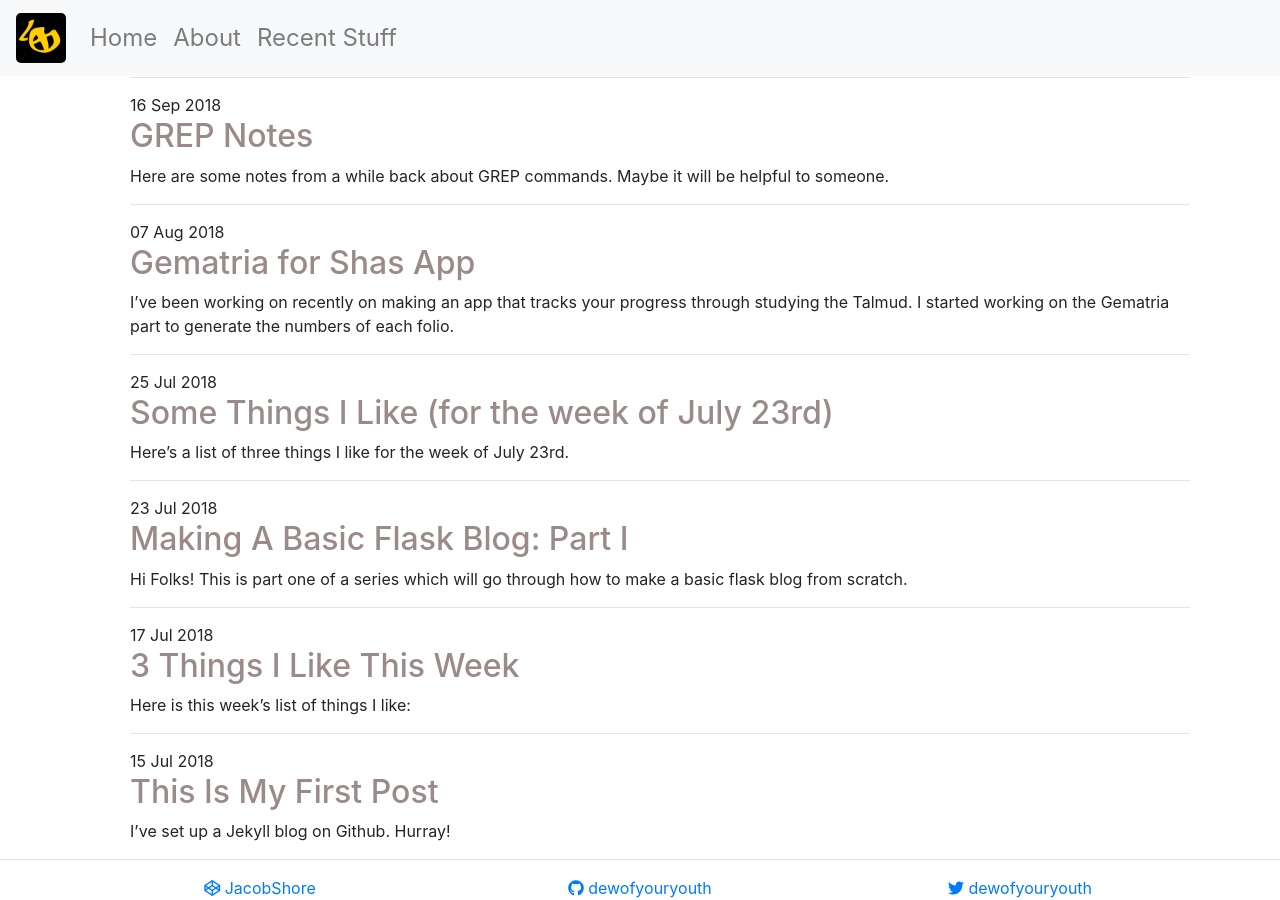
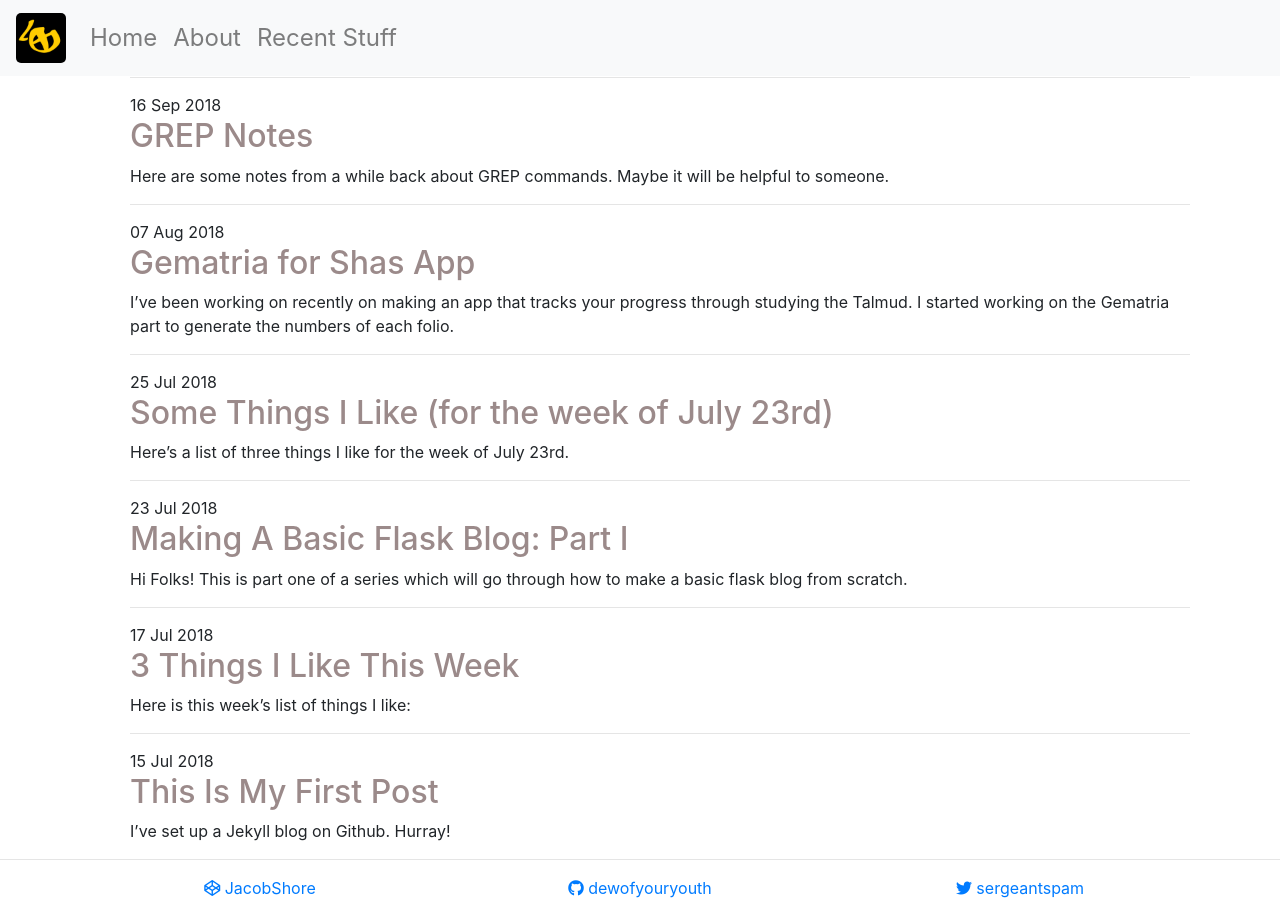
Before and after one commit to DewofyourYouth/DewofyourYouth.github.io, a Jekyll site: the page built from index.html, in a window 1280 px wide and 900 px high, scrolled down 1040 px. Built offline with Jekyll 4.4.1, drawn with Linux system fonts in a browser that asks for light colours; nearby versions of some CDN libraries.

Commit message:
sergeantspam

```diff
--- a/_layouts/default.html
+++ b/_layouts/default.html
@@ -87,8 +87,8 @@
             >
           </div>
           <div class="col-md-4">
-            <a href="https://twitter.com/dewofyouryouth"
-              ><i class="fab fa-twitter"></i> dewofyouryouth</a
+            <a href="https://twitter.com/sergeantspam"
+              ><i class="fab fa-twitter"></i> sergeantspam</a
             >
           </div>
         </div>
```
